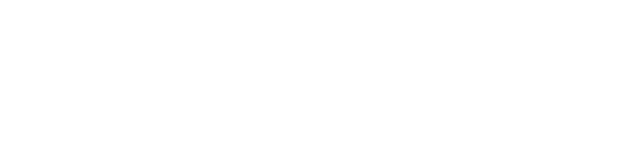
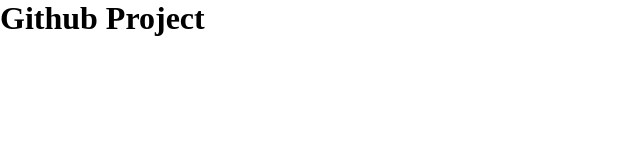
Before and after one commit to chinyereogugua/Github-First-Project, a website: page github.html in a window 1280 px wide. Shown: the whole page, without its empty margins (0-640 px from the left). Drawn offline with Linux system fonts and the light colour scheme.

Commit message:
i just created my branch and also created a header tag

```diff
--- a/github.html
+++ b/github.html
@@ -7,6 +7,8 @@
     <link rel="stylesheet" href="github.css">
 </head>
 <body>
-
+    <header>
+        <h1>Github Project</h1>
+    </header>
 </body>
 </html>
```
